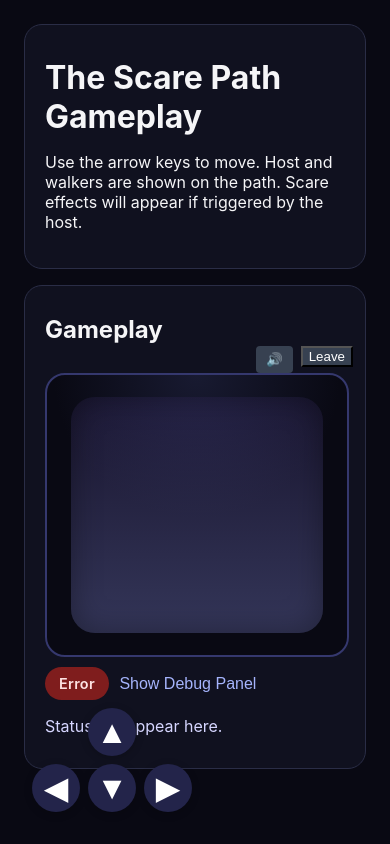
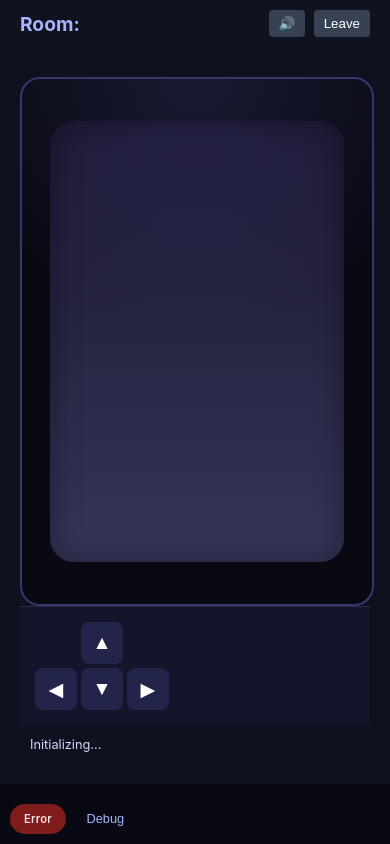
Before and after one commit to peterschou/halloween, a PHP site: page /gamepanel.php in a window 390 px wide. Run offline with PHP 8.4, Linux system fonts and the light colour scheme.

Commit message:
improoved layout for mobile first

```diff
--- a/gamepanel.php
+++ b/gamepanel.php
@@ -39,6 +39,7 @@ foreach (['ability1', 'ability2', 'ability3', 'ability4'] as $ability) {
         .player-avatar.walker { background: #14b8a6; box-shadow: 0 0 16px rgba(20,184,166,.75); }
         .player-avatar.near { border: 2px solid #facc15; box-shadow: 0 0 18px rgba(250,204,21,.8); }
         .player-avatar::after { content: attr(data-label); position: absolute; top: -18px; left: 50%; transform: translateX(-50%); color: #eef; font-size: 0.7rem; white-space: nowrap; }
+        .player-avatar.frozen { filter: grayscale(1) brightness(0.7); }
         #playerMarker { display: none; }
         #scareOverlay { position: absolute; top: 50%; left: 50%; transform: translate(-50%, -50%); pointer-events: none; color: #fff; font-size: 2rem; opacity: 0; transition: opacity .2s ease; text-shadow: 0 0 20px #ff2471, 0 0 80px rgba(255,36,113,.3); }
         #scareOverlay.active { opacity: 1; }
@@ -49,116 +50,103 @@ foreach (['ability1', 'ability2', 'ability3', 'ability4'] as $ability) {
         .status-badge.error { background: #7f1d1d; color: #fee2e2; }
         .status-badge.offline { background: #111827; color: #cbd5e1; }
         .debug-toggle { margin: 10px 0 0 0; cursor: pointer; color: #a5b4fc; background: none; border: none; font-size: 1rem; text-align: left; }
-        #debugPanel { display: none; }
+        #debugPanel { display: none; margin-top: 24px; }
         #debugPanel.open { display: block; }
+
+        /* New styles for compact layout */
+        html, body { height: 100%; overflow: hidden; }
+        .page.game-container { display: flex; flex-direction: column; height: 100vh; max-width: 100%; padding: 0; }
+        .main-game-card { flex: 1; display: flex; flex-direction: column; border-radius: 0; margin: 0; border: none; }
+        #gamePath { flex: 1; min-height: 100px; margin-top: 10px; }
+
+        #gameControls {
+            display: flex; align-items: center; justify-content: flex-start; gap: 15px;
+            padding: 15px; background: #13162a; border-top: 1px solid #2a2d46;
+            overflow-x: auto; -webkit-overflow-scrolling: touch;
+        }
+
+        .dpad-container { display: flex; flex-direction: column; align-items: center; gap: 4px; min-width: 120px; }
+        .dpad-row { display: flex; gap: 4px; }
+        .dpad-btn { width: 42px; height: 42px; font-size: 1.2rem; border-radius: 8px; border: none; background: #23244a; color: #fff; cursor: pointer; }
+
+        #abilityButtons, #scareEffectButtons { display: flex; flex-wrap: wrap; gap: 8px; justify-content: center; }
+        #abilityButtons button, #scareEffectButtons button {
+            padding: 10px 14px; font-size: 0.85rem; border-radius: 8px;
+            background: #4f46e5; color: #fff; border: none; cursor: pointer; white-space: nowrap;
+        }
+        #scareEffectButtons button { background: #dc2626; }
+        #closeGameBtn { background: #7f1d1d !important; }
+
+        .game-header { display: flex; justify-content: space-between; align-items: center; padding: 10px 20px; background: #101220; }
+        .game-header h1 { margin: 0; font-size: 1.2rem; color: #a5b4fc; }
+
+        #peerList, #debugLog { font-size: 0.8rem; }
     </style>
 </head>
 <body>
-    <!-- D-pad overlay for mobile/tablet movement (always visible, for all roles) -->
-    <div id="dpadOverlay" style="position:fixed;left:32px;bottom:32px;transform:none;z-index:1000;display:flex;flex-direction:column;align-items:center;gap:0.5em;user-select:none;touch-action:none;">
-        <button class="dpad-btn" data-dir="up" style="width:48px;height:48px;font-size:2rem;border-radius:50%;border:none;background:#23244a;color:#fff;box-shadow:0 2px 8px #0003;">▲</button>
-        <div style="display:flex;gap:0.5em;">
-            <button class="dpad-btn" data-dir="left" style="width:48px;height:48px;font-size:2rem;border-radius:50%;border:none;background:#23244a;color:#fff;box-shadow:0 2px 8px #0003;">◀</button>
-            <button class="dpad-btn" data-dir="down" style="width:48px;height:48px;font-size:2rem;border-radius:50%;border:none;background:#23244a;color:#fff;box-shadow:0 2px 8px #0003;">▼</button>
-            <button class="dpad-btn" data-dir="right" style="width:48px;height:48px;font-size:2rem;border-radius:50%;border:none;background:#23244a;color:#fff;box-shadow:0 2px 8px #0003;">▶</button>
-        </div>
-    </div>
-    <script>
-    // D-pad movement for touch devices
-    function dpadMove(dir) {
-        switch(dir) {
-            case 'up': window.sendMovement(0, -4); break;
-            case 'down': window.sendMovement(0, 4); break;
-            case 'left': window.sendMovement(-4, 0); break;
-            case 'right': window.sendMovement(4, 0); break;
-        }
-    }
-    document.addEventListener('DOMContentLoaded', function() {
-        document.querySelectorAll('.dpad-btn').forEach(function(btn) {
-            btn.addEventListener('touchstart', function(e) {
-                e.preventDefault();
-                dpadMove(btn.dataset.dir);
-            });
-            btn.addEventListener('click', function(e) {
-                e.preventDefault();
-                dpadMove(btn.dataset.dir);
-            });
-        });
-        // Always show D-pad
-        document.getElementById('dpadOverlay').style.display = 'flex';
-    });
-    </script>
-    <div class="page">
-        <header class="card">
-            <h1><?= htmlspecialchars(SITE_TITLE) ?> Gameplay</h1>
-            <p>Use the arrow keys to move. Host and walkers are shown on the path. Scare effects will appear if triggered by the host.</p>
+    <div class="page game-container">
+        <header class="game-header">
+            <h1>Room: <?= htmlspecialchars($roomId) ?></h1>
+            <div>
+                <button id="muteToggle" onclick="window.toggleMute()" style="background:#374151;color:#fff;border:none;padding:6px 10px;border-radius:4px;cursor:pointer;">🔊</button>
+                <button type="button" onclick="if(confirm('Leave game?')) window.location.href='lobby.php'" style="background:#374151;color:#fff;border:none;padding:6px 10px;border-radius:4px;cursor:pointer;margin-left:4px;">Leave</button>
+                <?php if ($isScarer): ?>
+                <button type="button" id="closeGameBtn" style="background:#7f1d1d;color:#fff;border:none;padding:6px 10px;border-radius:4px;cursor:pointer;margin-left:4px;">Close Game</button>
+                <?php endif; ?>
+            </div>
         </header>
-        <?php if ($isScarer): ?>
-        <section class="card">
-            <h2>Host Scare Controls</h2>
-            <button type="button" onclick="sendScare('Spectral Chill')">Trigger Spectral Chill</button>
-            <button type="button" onclick="sendScare('Flashbang Fear')">Trigger Flashbang Fear</button>
-            <button type="button" onclick="sendScare('Ghostly Whisper')">Trigger Ghostly Whisper</button>
-            <button type="button" id="closeGameBtn" style="margin-left:24px;background:#7f1d1d;color:#fff;">Close Game</button>
-        </section>
-        <script>
-        document.addEventListener('DOMContentLoaded', function() {
-            var closeBtn = document.getElementById('closeGameBtn');
-            if (closeBtn) {
-                closeBtn.onclick = async function() {
-                    if (!window.GAME_INSTANCE_ID) { alert('No game instance.'); return; }
-                    if (!confirm('Are you sure you want to close this game?')) return;
-                    closeBtn.disabled = true;
-                    closeBtn.textContent = 'Closing...';
-                    try {
-                        const resp = await fetch('close_game.php', {
-                            method: 'POST',
-                            headers: { 'Content-Type': 'application/json' },
-                            body: JSON.stringify({ instance_id: window.GAME_INSTANCE_ID })
-                        });
-                        const data = await resp.json();
-                        if (data.success) {
-                            window.location.href = 'lobby.php';
-                        } else {
-                            alert('Failed to close: ' + (data.error || 'Unknown error'));
-                        }
-                    } catch (e) {
-                        alert('Error: ' + (e.message || e));
-                    } finally {
-                        closeBtn.disabled = false;
-                        closeBtn.textContent = 'Close Game';
-                    }
-                };
-            }
-        });
-        </script>
-        <?php endif; ?>
-        <section class="card">
-            <h2>Gameplay</h2>
+
+        <section class="card main-game-card">
             <audio id="booSound" src="" preload="auto"></audio>
             <?php if ($isScarer): ?>
-            <div id="soulCounterBar" style="margin:10px 0 0 0;padding:8px 18px;background:#23244a;border-radius:10px;display:inline-block;font-size:1.1rem;">
-                <span>Souls Collected: <span id="soulCounter">0</span></span>
+            <div id="soulCounterBar" style="margin:10px 20px 0;padding:4px 12px;background:#23244a;border-radius:6px;display:inline-block;font-size:0.9rem;align-self:flex-start;">
+                <span>Souls: <span id="soulCounter">0</span></span>
             </div>
             <?php endif; ?>
-            <button type="button" onclick="if(confirm('Are you sure you want to leave the game?')) window.location.href='lobby.php'" style="float:right;margin-top:-8px;margin-right:-8px;background:#374151;color:#fff;">Leave</button>
-            <button id="muteToggle" onclick="window.toggleMute()" style="float:right;margin-top:-8px;margin-right:8px;background:#374151;color:#fff;border:none;padding:6px 10px;border-radius:4px;cursor:pointer;" title="Toggle Mute">🔊</button>
+
             <div id="gamePath">
                 <div id="pathTrack"></div>
                 <div id="playerLayer"></div>
                 <div id="scareOverlay"></div>
             </div>
-            <div id="connectionBadge" class="status-badge offline">Offline</div>
-            <button class="debug-toggle" onclick="document.getElementById('debugPanel').classList.toggle('open')">Show Debug Panel</button>
+
+            <div id="gameControls">
+                <div class="dpad-container">
+                    <button class="dpad-btn" data-dir="up">▲</button>
+                    <div class="dpad-row">
+                        <button class="dpad-btn" data-dir="left">◀</button>
+                        <button class="dpad-btn" data-dir="down">▼</button>
+                        <button class="dpad-btn" data-dir="right">▶</button>
+                    </div>
+                </div>
+
+                <?php if ($isScarer): ?>
+                <div id="abilityButtons">
+                    <button type="button" onclick="sendScare('Ability Q', 'ability1')">Q</button>
+                    <button type="button" onclick="sendScare('Ability W', 'ability2')">W</button>
+                    <button type="button" onclick="sendScare('Ability E', 'ability3')">E</button>
+                    <button type="button" onclick="sendScare('Ability R', 'ability4')">R</button>
+                </div>
+                <div id="scareEffectButtons">
+                    <button type="button" onclick="sendScare('Spectral Chill', 'ability1')">Chill</button>
+                    <button type="button" onclick="sendScare('Flashbang Fear', 'ability1')">Flash</button>
+                    <button type="button" onclick="sendScare('Ghostly Whisper', 'ability1')">Whisper</button>
+                </div>
+                <?php endif; ?>
+            </div>
+
+            <div id="roomInfoBar" style="padding: 0 10px;"></div>
+            <p class="status" id="statusMessage" style="font-size: 0.8rem; padding: 0 10px;">Initializing...</p>
+        </section>
+
+        <footer style="padding: 10px; background: #090913;">
+            <div id="connectionBadge" class="status-badge offline" style="font-size: 0.7rem;">Offline</div>
+            <button class="debug-toggle" onclick="document.getElementById('debugPanel').classList.toggle('open')" style="font-size: 0.8rem; margin-left: 10px;">Debug</button>
             <div id="debugPanel">
-                <pre id="debugLog" style="white-space: pre-wrap; background: rgba(12, 14, 28, 0.9); border: 1px solid #262a45; color: #c6d9ff; padding: 12px; border-radius: 12px; max-height: 180px; overflow:auto; margin-top: 16px; font-size:0.9rem;">Debug output will appear here.</pre>
+                <pre id="debugLog" style="white-space: pre-wrap; background: rgba(12, 14, 28, 0.9); border: 1px solid #262a45; color: #c6d9ff; padding: 8px; border-radius: 8px; max-height: 100px; overflow:auto; font-size:0.7rem;">Debug log ready.</pre>
             </div>
-            <ul id="peerList"></ul>
-            <p class="status" id="statusMessage">Status will appear here.</p>
-            <div id="roomInfoBar"></div>
-        </section>
+        </footer>
     </div>
-    <!-- Hidden host info for JS compatibility -->
     <div style="display:none">
         <span id="hostPeerId"></span>
         <span id="hostRoomId"></span>
@@ -177,30 +165,45 @@ foreach (['ability1', 'ability2', 'ability3', 'ability4'] as $ability) {
         margin: 18px 0 0 0;
         background: #181a31;
         border-radius: 12px;
-        border: 1px solid #35386e;
+        border: none;
         color: #e5e7eb;
-        font-size: 1rem;
-        box-shadow: 0 2px 8px rgba(0,0,0,0.08);
+        font-size: 0.8rem;
     }
     #roomInfoTable th, #roomInfoTable td {
-        padding: 12px 18px;
+        padding: 6px 12px;
         text-align: left;
         vertical-align: top;
     }
     #roomInfoTable th {
         background: #23244a;
-        font-weight: 600;
-        font-size: 1.05rem;
-        border-bottom: 1px solid #35386e;
-    }
-    #roomInfoTable td {
-        background: #181a31;
-    }
-    #roomInfoTable ul {
-        margin: 0; padding-left: 18px;
+        font-weight: normal;
+        color: #9ca3af;
     }
     </style>
     <script>
+    // D-pad movement for touch devices
+    function dpadMove(dir) {
+        switch(dir) {
+            case 'up': window.sendMovement(0, -4); break;
+            case 'down': window.sendMovement(0, 4); break;
+            case 'left': window.sendMovement(-4, 0); break;
+            case 'right': window.sendMovement(4, 0); break;
+        }
+    }
+    document.addEventListener('DOMContentLoaded', function() {
+        document.querySelectorAll('.dpad-btn').forEach(function(btn) {
+            const handle = (e) => {
+                e.preventDefault();
+                dpadMove(btn.dataset.dir);
+            };
+            btn.addEventListener('touchstart', handle, {passive: false});
+            btn.addEventListener('mousedown', handle);
+        });
+        // Initial hide for debug panel
+        const dp = document.getElementById('debugPanel');
+        if (dp) dp.classList.remove('open');
+    });
+
     // Update room info panel with live data as a table
     function updateRoomInfo(players) {
         console.log('[updateRoomInfo] called with:', players);
@@ -276,6 +279,30 @@ foreach (['ability1', 'ability2', 'ability3', 'ability4'] as $ability) {
             }
         }, 100);
     })();
+
+    // Close Game button logic (moved from original host section)
+    document.addEventListener('DOMContentLoaded', function() {
+        var closeBtn = document.getElementById('closeGameBtn');
+        if (closeBtn) {
+            closeBtn.onclick = async function() {
+                if (!window.GAME_INSTANCE_ID) { alert('No game instance.'); return; }
+                if (!confirm('Are you sure you want to close this game?')) return;
+                closeBtn.disabled = true;
+                closeBtn.textContent = 'Closing...';
+                try {
+                    const resp = await fetch('close_game.php', {
+                        method: 'POST',
+                        headers: { 'Content-Type': 'application/json' },
+                        body: JSON.stringify({ instance_id: window.GAME_INSTANCE_ID })
+                    });
+                    const data = await resp.json();
+                    if (data.success) { window.location.href = 'lobby.php'; }
+                    else { alert('Failed to close: ' + (data.error || 'Unknown error')); }
+                } catch (e) { alert('Error: ' + (e.message || e)); }
+                finally { closeBtn.disabled = false; closeBtn.textContent = 'Close Game'; }
+            };
+        }
+    });
     </script>
 </body>
 </html>
```
